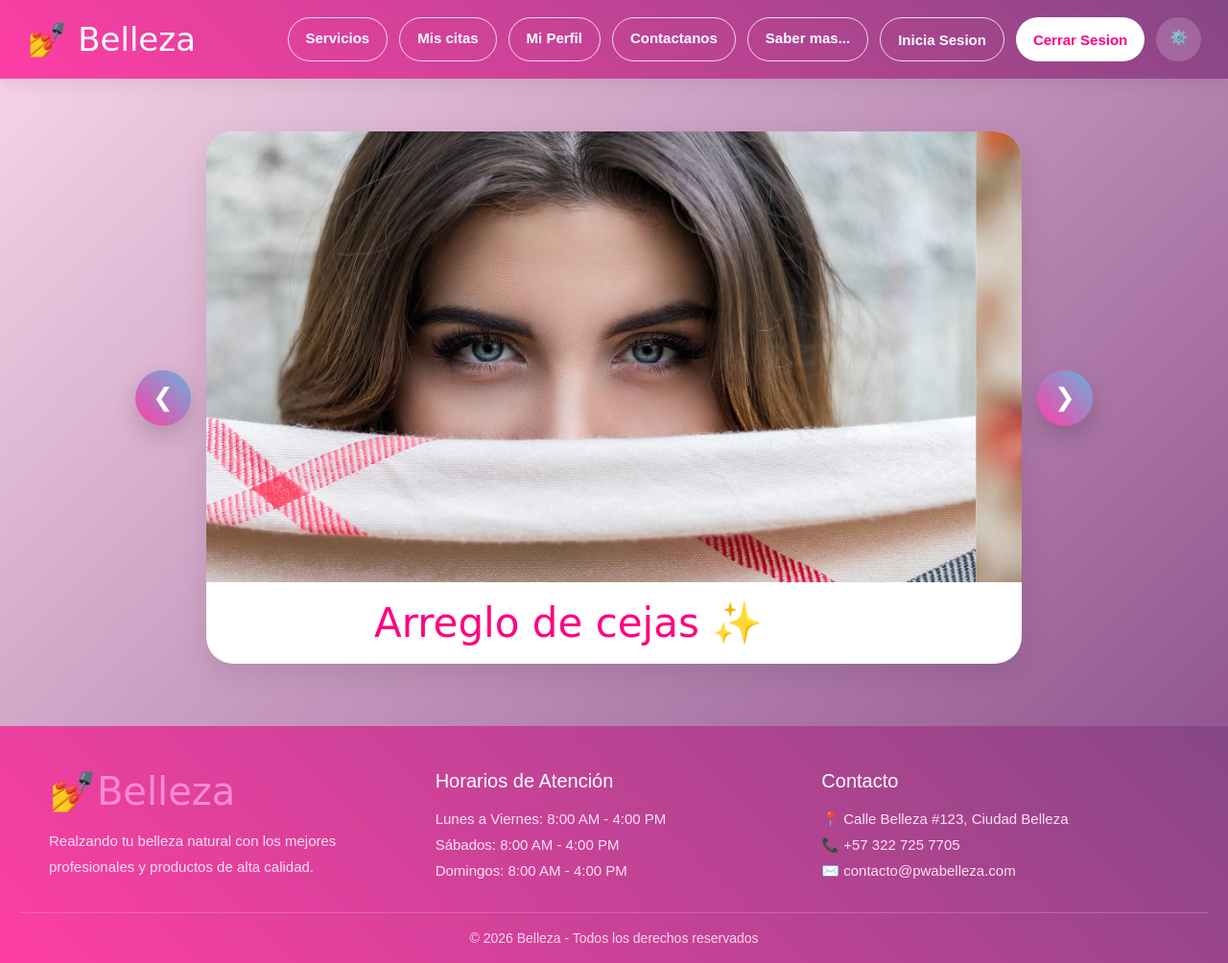
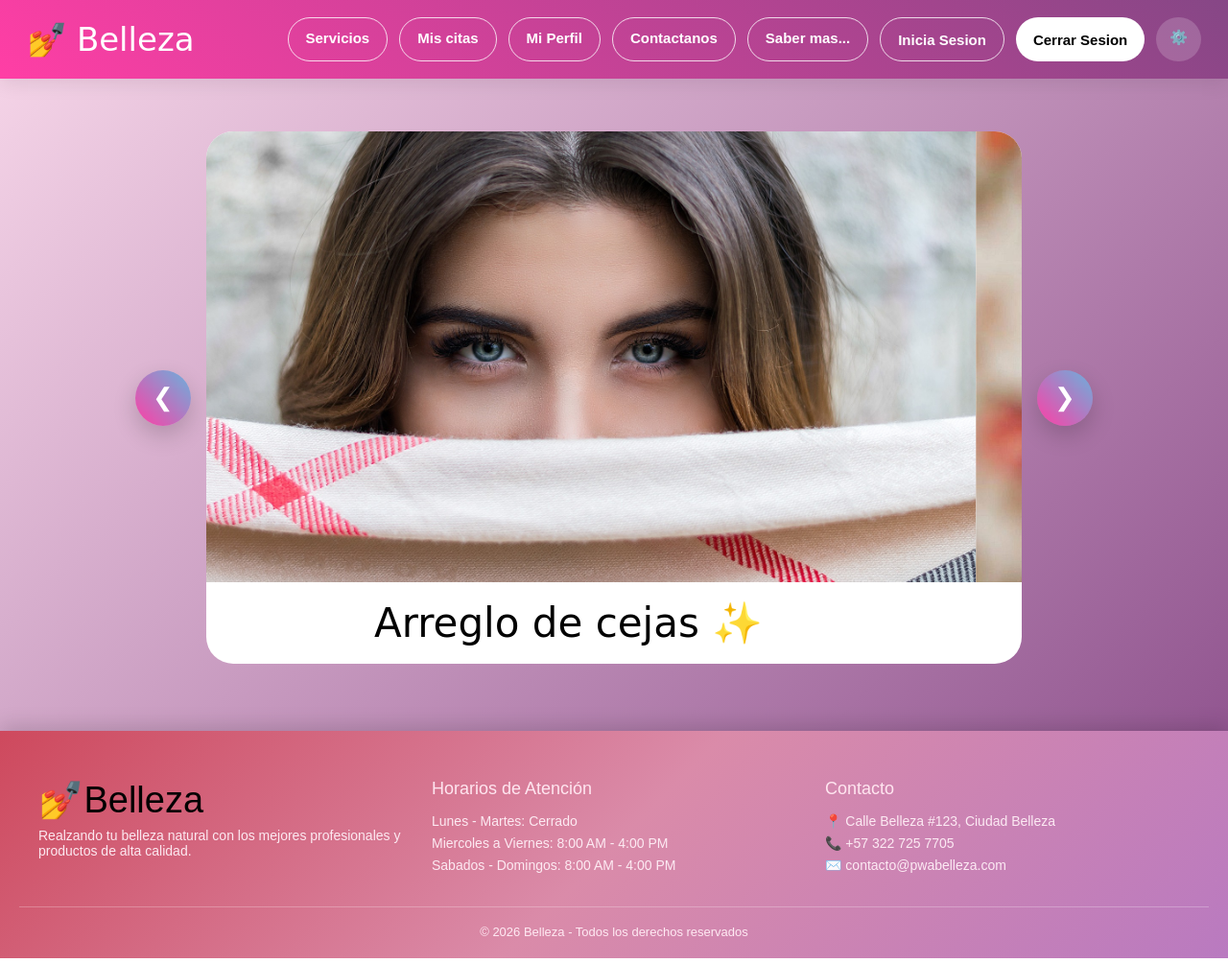
Before and after one commit to Katherin2024/PWA-BELLEZA, a plain HTML site: page index.html in a window 1280 px wide. Shown: the whole page at 96% size. Drawn offline with Linux system fonts and the light colour scheme; no server answers.

Commit message:
Mejora footer-saludo

```diff
--- a/css/index.css
+++ b/css/index.css
@@ -7,20 +7,6 @@
 
 /* ================= FUENTE ================= */
 @import url('https://fonts.googleapis.com/css2?family=Great+Vibes&family=Poppins:wght@300;400;500;600&display=swap');
-
-/* ================= VARIABLES ================= */
-:root{
-    --rosa:#ff0080;
-    --rosa-suave:#ff4db2;
-    --rosa-claro:#ffd4ea;
-    --morado:#8b4ca8;
-    --blanco:#ffffff;
-    --texto:#2b2b2b;
-    --gris:#666;
-    --sombra:0 10px 30px rgba(0,0,0,.10);
-    --radio:24px;
-    --transicion:.30s ease;
-}
 
 /* =================BODY ================= */
 body{
@@ -33,7 +19,6 @@ body{
 
 /* ================= TITULOS ================= */
 h1,h2,h3,
-.logo,
 .saludo,
 .slide p{
     font-family:'Great Vibes',cursive;
@@ -59,8 +44,14 @@ h1,h2,h3{
 /* ================= LOGO ================= */
 .logo{
     font-size:34px;
-    color:var(--blanco);
+    color:white;
     white-space:nowrap;
+}
+.logo-footer{
+    font-size:38px;
+    display:flex;
+    align-items:center;
+    gap:10px;
 }
 
 .logo span{
@@ -209,48 +200,55 @@ h1,h2,h3{
 
 /* ================= FOOTER ================= */
 .footer{
-    margin-top:55px;
-    background:linear-gradient(45deg,#ff3ea5,#864786);
-    color:white;
-    padding:45px 20px 18px;
+margin-top:60px;
+padding:50px 20px 20px;
+background:linear-gradient(135deg,#ce495d,#da8ba9,#b97ac0);
+box-shadow:0 -5px 20px rgba(0,0,0,0.15);
 }
 
 .footer-content{
-    width:min(1200px,95%);
+max-width:1200px;
 margin:auto;
+
 display:grid;
-    grid-template-columns:repeat(3,1fr);
+grid-template-columns:repeat(auto-fit,minmax(240px,1fr));
 gap:30px;
 }
 
 .footer-section h3{
-    font-size:20px;
+font-family:'Poppins',sans-serif;
+font-size:18px;
 margin-bottom:14px;
-    font-family:'Poppins',sans-serif;
+color:#ffe6f0;
+transition:0.3s;
 }
 
-.logo-footer{
-    font-size:40px;
-    color:#ff8ad0;
-    margin-bottom:14px;
-    font-family:'Great Vibes',cursive;
+.footer-section h3:hover{
+color:white;
+letter-spacing:1px;
 }
 
 .footer-section p{
-    font-size:15px;
-    line-height:1.8;
-    color:#ffe0f0;
-    font-family:'Poppins',sans-serif;
+font-size:14px;
+margin:7px 0;
+color:#fff0f7;
+opacity:0.95;
 }
 
 .footer-bottom{
 text-align:center;
-    margin-top:30px;
+margin-top:28px;
 padding-top:18px;
-    border-top:1px solid rgba(255,255,255,.18);
-    font-size:14px;
-    color:#ffd6eb;
+border-top:1px solid rgba(255,255,255,.25);
+font-size:13px;
+color:#ffeaf3;
 }
+.footer-section p:hover{
+color:rgb(30, 25, 25);
+transform:translateX(3px);
+transition:0.3s;
+}
+
 
 /* ==================================================
    TABLET
--- a/css/style.css
+++ b/css/style.css
@@ -28,7 +28,7 @@ overflow-x:hidden;
 /* =======================================================
    TIPOGRAFÍA
 ======================================================= */
-h1,h2,h3,.titulo,.logo,.logo-footer{
+h1,h2,h3,.titulo,.logo{
 font-family:'Great Vibes',cursive;
 font-weight:400;
 letter-spacing:1px;
@@ -90,6 +90,15 @@ display:flex;
 align-items:center;
 gap:12px;
 flex-wrap:wrap;
+}
+/* =======================================================
+   SALUDO
+======================================================= */
+.saludo{
+    text-align:center;
+    font-size:48px;
+    margin:35px 15px 25px;
+    color:#222;
 }
 
 /* =======================================================
@@ -342,12 +351,12 @@ background:linear-gradient(135deg,#f4a4b6,#ea5b7d);
 /* =======================================================
    FOOTER PREMIUM
 ======================================================= */
+
 .footer{
 margin-top:60px;
-padding:45px 20px 15px;
-
-background:linear-gradient(135deg,#d18bab,#b96b93);
-color:white;
+padding:50px 20px 20px;
+background:linear-gradient(135deg,#ce495d,#da8ba9,#b97ac0);
+box-shadow:0 -5px 20px rgba(0,0,0,0.15);
 }
 
 .footer-content{
@@ -363,29 +372,40 @@ gap:30px;
 font-family:'Poppins',sans-serif;
 font-size:18px;
 margin-bottom:14px;
-color:#fff7fb;
+color:#ffe6f0;
+transition:0.3s;
+}
+
+.footer-section h3:hover{
+color:white;
+letter-spacing:1px;
 }
 
 .footer-section p{
 font-size:14px;
 margin:7px 0;
 color:#fff0f7;
-}
-
-.logo-footer{
-font-size:42px;
-color:white;
-margin-bottom:10px;
+opacity:0.95;
 }
 
 .footer-bottom{
 text-align:center;
 margin-top:28px;
 padding-top:18px;
-border-top:1px solid rgba(255,255,255,.2);
+border-top:1px solid rgba(255,255,255,.25);
 font-size:13px;
-color:#fff0f7;
+color:#ffeaf3;
 }
+.footer-section p:hover{
+color:rgb(30, 25, 25);
+transform:translateX(3px);
+transition:0.3s;
+}
+
+
+
+
+
 
 /* =======================================================
    RESPONSIVE TABLET
--- a/index.html
+++ b/index.html
@@ -129,17 +129,17 @@ Realzando tu belleza natural con los mejores profesionales y productos de alta c
 </div>
 
 <div class="footer-section">
-<h3>Horarios de Atención</h3>
-<p>Lunes a Viernes: 8:00 AM - 4:00 PM</p>
-<p>Sábados: 8:00 AM - 4:00 PM</p>
-<p>Domingos: 8:00 AM - 4:00 PM</p>
+    <h3>Horarios de Atención</h3>
+    <p>Lunes - Martes: Cerrado </p>
+    <p>Miercoles a Viernes: 8:00 AM - 4:00 PM</p>
+    <p>Sabados - Domingos: 8:00 AM - 4:00 PM</p>
 </div>
 
 <div class="footer-section">
-<h3>Contacto</h3>
-<p>📍 Calle Belleza #123, Ciudad Belleza</p>
-<p>📞 +57 322 725 7705</p>
-<p>✉️ contacto@pwabelleza.com</p>
+    <h3>Contacto</h3>
+    <p>📍 Calle Belleza #123, Ciudad Belleza</p>
+    <p>📞 +57 322 725 7705</p>
+    <p>✉️ contacto@pwabelleza.com</p>
 </div>
 
 </div>
```
Also changed, not shown: contacto.html (+25 -15 lines), mis-citas.html (+17 -0 lines), nosotros.html (+5 -5 lines), perfil.html (+19 -0 lines), servicios.html (+25 -18 lines). Lines whose indentation alone changed are shown as unchanged.
